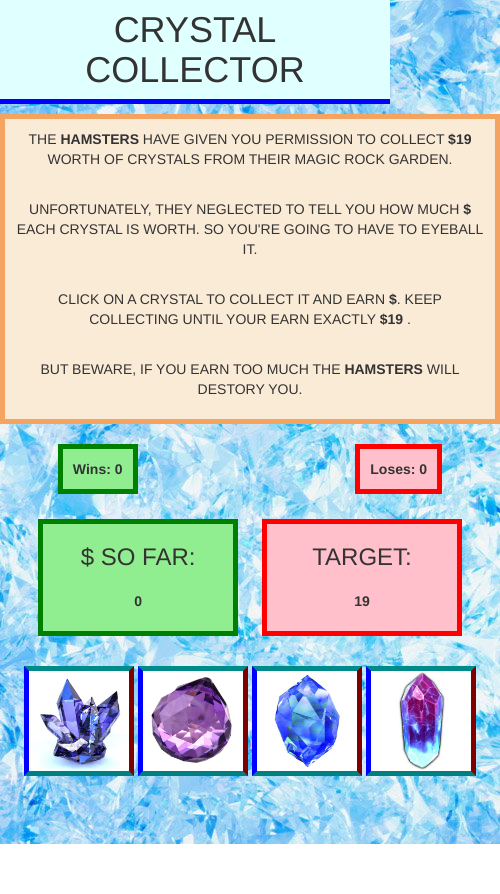
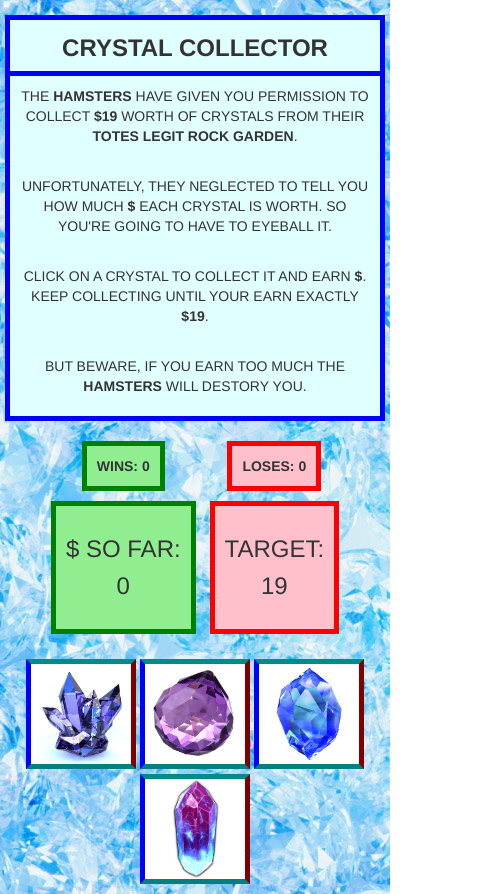
Before and after one commit to Crenzio/CrystalCollector, a plain HTML site: page index.html in a window 390 px wide. Shown: the whole page, 500 px wide, since content can reach past the window. Before the commit the page ends 844 px from the top, so only its background shows below. Drawn offline with nearby package versions, Linux system fonts and the light colour scheme.

Commit message:
overhauled the CSS, perfected mobile scaling, DRY'd the CSS and JS a bit, added a randomized variable for the ROCK GARDEN descriptor

```diff
--- a/assets/css/style.css
+++ b/assets/css/style.css
@@ -1,45 +1,30 @@
-header, header.nav, header.col-lg-12, header.col-md-12, header.col-sm-12, header.col-xs-12 {
-    top: 0;
-    width: 100%;
-    padding: 0px;
-    margin: 0px;
-    width: 100%;
-    margin: 0 auto;
+body {
+    background: url("../images/background.jpg");
+    min-width: 320px;
 }
 
-body {
-    background: url(../images/background.jpg);
-    width: 100%;
-    height: 100%;
-}
-
-div.main, div.side {
-    display: inline-block;
+div.main {
+    margin: 0 auto;
+    max-width: 500px;
+    min-width: 320px;
+    padding: 5px;
 }
 
 div.center {
-    width: 100%;
     text-align: center;
-    margin-bottom: 20px;
 }
 
 div.image {
     margin: 0 auto;
-    width: 500px;
-    background-color: antiquewhite;
+    background-color: lightcyan;
     text-transform: uppercase;
-    border: solid;
-    border-width:0 5px;
-    border-top-width: 5px;
-    border-bottom-width: 5px;
-    border-color: sandybrown;
+    border: solid 5px #0000ff;
     margin-bottom: 15px;
     margin-top: 10px;
 }
 
 div.image2 {
     margin: 0 auto;
-    width: 500px;
     text-transform: uppercase;
     margin-bottom: 20px;
     margin-top: 10px;
@@ -53,52 +38,17 @@ div.wins, div.loses {
 }
 
 div.wins {
-    border: solid;
-    border-width:0 5px;
-    border-top-width: 5px;
-    border-bottom-width: 5px;
-    border-color: green;
+    border: solid green 5px;
     background-color: lightgreen;
 }
 
 div.loses {
-    border: solid;
-    border-width:0 5px;
-    border-top-width: 5px;
-    border-bottom-width: 5px;
-    border-color: red;
+    border: solid red 5px;
     background-color: pink;
 }
 
 div.break {
-    width: 200px;
     display: inline-block;
-}
-
-div.money, div.max {
-    background-color: #ffffff;
-    display: inline-block;
-    font-weight: bolder;
-    min-width: 200px;
-    margin: 10px;
-}
-
-div.money {
-    border: solid;
-    border-width:0 5px;
-    border-top-width: 5px;
-    border-bottom-width: 5px;
-    border-color: green;
-    background-color: lightgreen;
-}
-
-div.max {
-    border: solid;
-    border-width:0 5px;
-    border-top-width: 5px;
-    border-bottom-width: 5px;
-    border-color: red;
-    background-color: pink;
 }
 
 div.crystal {
@@ -121,23 +71,14 @@ li {
     padding: 0px;
     margin: 0px;
     border: solid;
-    border-width:0 5px;
+    border-width: 5px;
     border-top-width: 5px;
     border-bottom-width: 5px;
     border-bottom-color: teal;
     border-left-color: blue;
     border-right-color: maroon;
     border-top-color: darkcyan;
-}
-
-div.head {
-    text-align: center;
-    text-transform: uppercase;
-    border-bottom: solid;
-    border-bottom-width: 5px;
-    border-color: #0000ff;
-    background-color: lightcyan;
-    width: 100%;
+    margin-bottom: 5px;
 }
 
 h1 {
@@ -146,3 +87,10 @@ h1 {
     padding-bottom: 10px;
     text-align: center;
 }
+
+h3.floor {
+    border-bottom: solid 5px #0000ff;
+    padding: 10px;
+    padding-top: 15px;
+    margin: 0;
+}
--- a/assets/javascript/game.js
+++ b/assets/javascript/game.js
@@ -1,28 +1,38 @@
 var flavor = Math.floor((Math.random() * 6) + 0);
 
+swap();
+
+function swap() {
   if (flavor === 0) {
     document.getElementById("fun").innerHTML = "Rock Gnomes";
     document.getElementById("fun2").innerHTML = "Rock Gnomes";
+    document.getElementById("target3").innerHTML = "Steampunk";
   }
   if (flavor === 1) {
     document.getElementById("fun").innerHTML = "Earth Djinn";
     document.getElementById("fun2").innerHTML = "Earth Djinn";
+    document.getElementById("target3").innerHTML = "Surprisingly-Unearthly";
   }
   if (flavor === 2) {
     document.getElementById("fun").innerHTML = "Cyber Penguines";
     document.getElementById("fun2").innerHTML = "Cyber Penguines";
+    document.getElementById("target3").innerHTML = "High-Tech";
   }
   if (flavor === 3) {
     document.getElementById("fun").innerHTML = "Hamsters";
     document.getElementById("fun2").innerHTML = "Hamsters";
+    document.getElementById("target3").innerHTML = "Totes Legit";
   }
   if (flavor === 4) {
     document.getElementById("fun").innerHTML = "Weirdos at the Comic Book Store";
     document.getElementById("fun2").innerHTML = "Weirdos at the Comic Book Store";
+    document.getElementById("target3").innerHTML = "Mint Condition";
   }
   if (flavor === 5) {
     document.getElementById("fun").innerHTML = "Crystal Dragons";
     document.getElementById("fun2").innerHTML = "Crystal Dragons";
+    document.getElementById("target3").innerHTML = "Magical";
+  }
 }
 
 var money = 0;
@@ -98,29 +108,6 @@ function reset() {
   document.getElementById("target").innerHTML = max;
   document.getElementById("target2").innerHTML = max;
 
-  if (flavor === 0) {
-    document.getElementById("fun").innerHTML = "Rock Gnomes";
-    document.getElementById("fun2").innerHTML = "Rock Gnomes";
-  }
-  if (flavor === 1) {
-    document.getElementById("fun").innerHTML = "Earth Djinn";
-    document.getElementById("fun2").innerHTML = "Earth Djinn";
-  }
-  if (flavor === 2) {
-    document.getElementById("fun").innerHTML = "Cyber Penguines";
-    document.getElementById("fun2").innerHTML = "Cyber Penguines";
-  }
-  if (flavor === 3) {
-    document.getElementById("fun").innerHTML = "Hamsters";
-    document.getElementById("fun2").innerHTML = "Hamsters";
-  }
-  if (flavor === 4) {
-    document.getElementById("fun").innerHTML = "Weirdos at the Comic Book Store";
-    document.getElementById("fun2").innerHTML = "Weirdos at the Comic Book Store";
-  }
-  if (flavor === 5) {
-    document.getElementById("fun").innerHTML = "Crystal Dragons";
-    document.getElementById("fun2").innerHTML = "Crystal Dragons";
-  }
+swap();
 
 }
--- a/index.html
+++ b/index.html
@@ -8,7 +8,6 @@
   <meta name=viewport content="width=device-width, initial-scale=1, user-scalable=yes">
 
   <script src="https://ajax.googleapis.com/ajax/libs/jquery/3.3.1/jquery.min.js"></script>
-
   <link rel="stylesheet" href="https://maxcdn.bootstrapcdn.com/bootstrap/3.3.7/css/bootstrap.min.css">
   <link rel="stylesheet" href="assets/css/style.css">
 
@@ -17,29 +16,22 @@
 
 <body>
 
-  <header class="col-lg-12 col-md-12 col-sm-12 col-xs-12 nav">
-      <div class="head">
-        <h1>Crystal Collector</h1>
-      </div>
-  </header>
-
   <div class="center">
     <div class="main">
       <div class="image">
+
+        <h3 class="floor"><strong>Crystal Collector</strong></h3>
 
         <div class="instructions" id="narrative">
           <p>The
             <strong>
               <span id="fun"></span>
-            </strong> have given you permission to collect
-            <strong>$<span id="target"></span>
-            </strong> worth of crystals from their magic rock garden.</p>
+            </strong> have given you permission to collect <strong>$<span id="target"></span>
+            </strong> worth of crystals from their <strong><span id="target3"></span> Rock Garden</strong>.</p>
           <p>Unfortunately, they neglected to tell you how much
             <strong>$</strong> each crystal is worth. So you're going to have to eyeball it.</p>
           <p>Click on a crystal to collect it and earn
-            <strong>$</strong>. Keep collecting until your earn exactly
-            <strong>$<span id="target2"></span>
-            </strong>.</p>
+            <strong>$</strong>. Keep collecting until your earn exactly <strong>$<span id="target2"></span></strong>.</p>
           <p>But beware, if you earn too much the
             <strong>
               <span id="fun2"></span>
@@ -48,29 +40,42 @@
 
       </div>
 
+      <div class="image2">
+
+        <div class="break">
           <div class="wins">
             <span>Wins: </span>
             <span id="wins"></span>
           </div>
-      <div class="break"></div>
+
+          <br />
+
+          <div class="wins">
+            <h3>$ So Far:
+              <p>
+                <span id="money"></span>
+              </p>
+            </h3>
+          </div>
+
+        </div>
+
+        <div class="break">
           <div class="loses">
             <span>Loses: </span>
             <span id="loses"></span>
           </div>
 
-      <div class="image2">
+          <br />
 
-        <div class="money">
-          <h3>$ So Far: </h3>
-          <p>
-            <span id="money"></span>
-          </p>
-        </div>
-        <div class="max">
-          <h3>Target: </h3>
+          <div class="loses">
+            <h3>Target:
               <p>
                 <span id="max"></span>
               </p>
+            </h3>
+          </div>
+
         </div>
 
       </div>
```
Also changed, not shown: assets/images/decor.jpg (renamed from assets/images/this thing.jpg), assets/images/header.jpg (deleted). Lines whose indentation alone changed are shown as unchanged.
